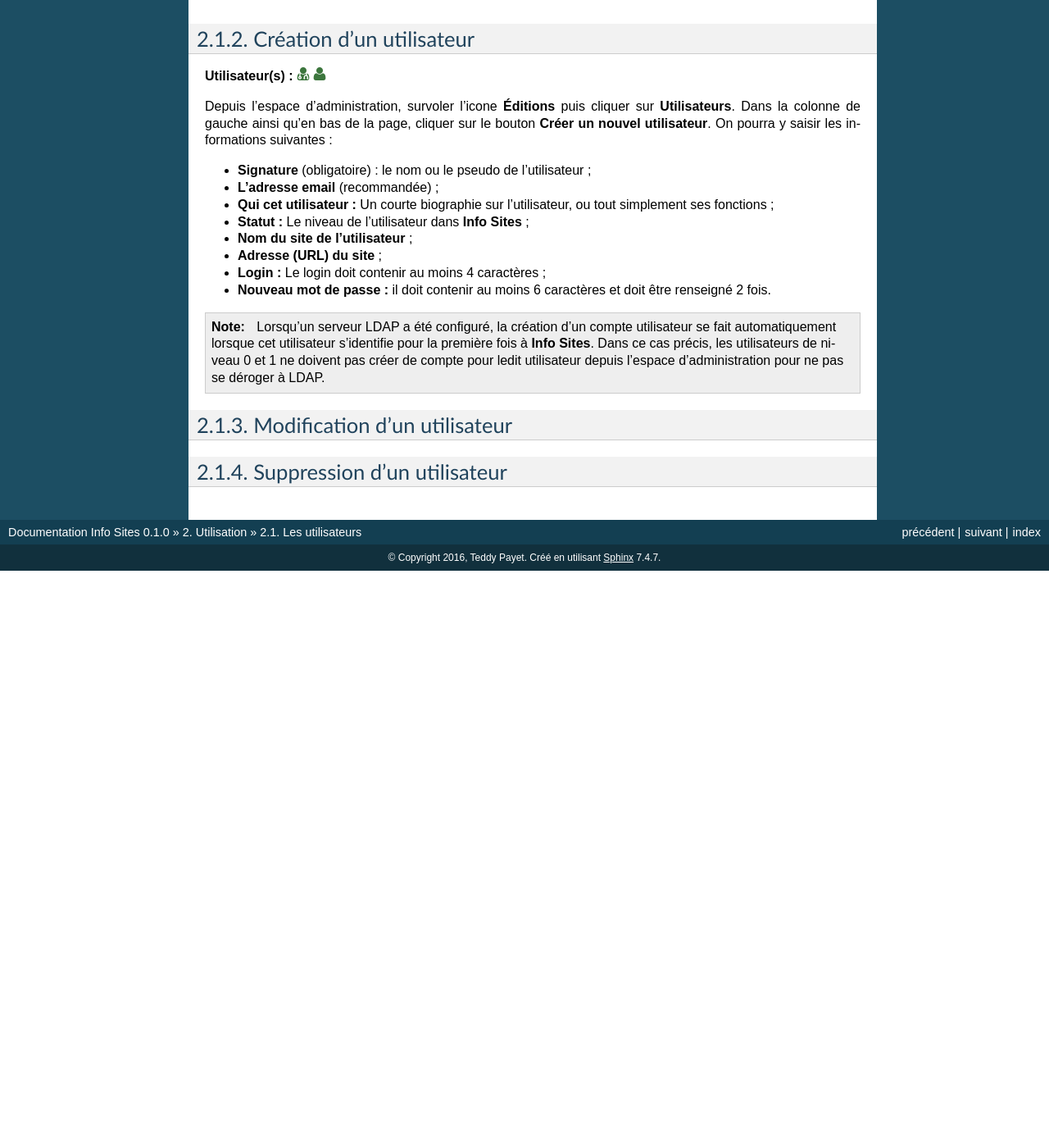
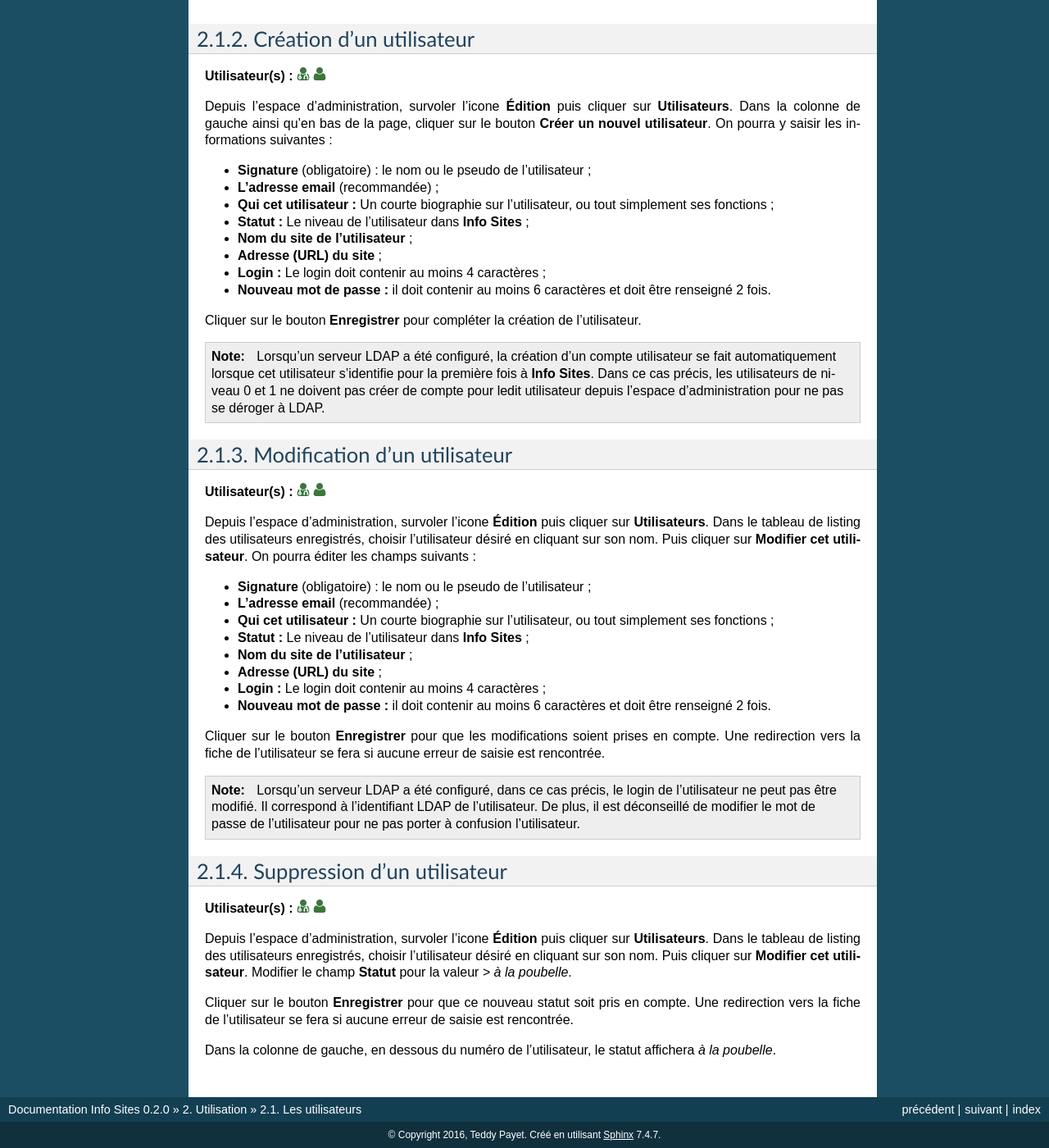
Before and after one commit to Ybbet/info_sites, a Sphinx documentation site: the page built from docs/source/utilisation/utilisateurs.rst, in a window 1280 px wide and 1400 px high, scrolled down 666 px. Shown: the whole window at 82% size. Built offline with Sphinx 7.4.7, drawn with Linux system fonts in a browser that asks for light colours; before the commit the page ends 1362 px from its top, so only the background shows below that; some of the changed text lies outside the part shown.

Commit message:
- Des apostrophes typographiques ; - Compléter la doc du CRUD des utilisateurs ; - On change de version de la documentation.

```diff
--- a/docs/source/conf.py
+++ b/docs/source/conf.py
@@ -57,9 +57,9 @@ author = u'Teddy Payet'
 # built documents.
 #
 # The short X.Y version.
-version = u'0.1.0'
+version = u'0.2'
 # The full version, including alpha/beta/rc tags.
-release = u'0.1.0'
+release = u'0.2.0'
 
 # The language for content autogenerated by Sphinx. Refer to documentation
 # for a list of supported languages.
@@ -123,7 +123,7 @@ html_theme = 'default'
 
 # The name for this set of Sphinx documents.
 # "<project> v<release> documentation" by default.
-#html_title = u'Info Sites v0.1.0'
+#html_title = u'Info Sites'
 
 # A shorter title for the navigation bar.  Default is the same as html_title.
 #html_short_title = None
--- a/docs/source/installation/download.rst
+++ b/docs/source/installation/download.rst
@@ -75,7 +75,7 @@ La nouvelle structure de répertoire sera :
    tmp/
 
 .. caution::
-   Si vous rencontrez des problèmes d'autorisation sur les répertoires dans les étapes suivantes, il faudra changer les droits sur des répertoires avec cette ligne de commande:
+   Si vous rencontrez des problèmes d'autorisation sur les répertoires dans les étapes suivantes, il faudra changer les droits sur des répertoires avec cette ligne de commande :
       .. code-block:: shell
 
          chmod -R 755 local/ tmp/ config/ IMG/ plugins/ lib/
--- a/docs/source/installation/index.rst
+++ b/docs/source/installation/index.rst
@@ -1,7 +1,7 @@
 Installation
 ============
 
-Pour installer **Info Sites**, il vous faut installer en tout premier lieu SPIP et faire une ou deux configurations pour qu'**Info Sites** puissent s'installer dans les meilleures conditions.
+Pour installer **Info Sites**, il vous faut installer en tout premier lieu SPIP et faire quelques petits régalges pour qu'**Info Sites** puissent s'installer dans les meilleures conditions.
 **Info Sites** est compatible avec SPIP 3.0 à minima.
 
 .. toctree::
--- a/docs/source/utilisation/utilisateurs.rst
+++ b/docs/source/utilisation/utilisateurs.rst
@@ -23,7 +23,7 @@ Création d’un utilisateur
 -------------------------
 **Utilisateur(s) :** |user_niv0| |user_niv1|
 
-Depuis l’espace d’administration, survoler l’icone **Éditions** puis cliquer sur **Utilisateurs**. Dans la colonne de gauche ainsi qu’en bas de la page, cliquer sur le bouton **Créer un nouvel utilisateur**. On pourra y saisir les informations suivantes :
+Depuis l’espace d’administration, survoler l’icone **Édition** puis cliquer sur **Utilisateurs**. Dans la colonne de gauche ainsi qu’en bas de la page, cliquer sur le bouton **Créer un nouvel utilisateur**. On pourra y saisir les informations suivantes :
 
 - **Signature** (obligatoire) : le nom ou le pseudo de l’utilisateur ;
 - **L’adresse email** (recommandée) ;
@@ -34,16 +34,43 @@ Depuis l’espace d’administration, survoler l’icone **Éditions** puis cliq
 - **Login :** Le login doit contenir au moins 4 caractères ;
 - **Nouveau mot de passe :** il doit contenir au moins 6 caractères et doit être renseigné 2 fois.
 
+Cliquer sur le bouton **Enregistrer** pour compléter la création de l’utilisateur.
+
 .. note::
    Lorsqu’un serveur LDAP a été configuré, la création d’un compte utilisateur se fait automatiquement lorsque cet utilisateur s’identifie pour la première fois à **Info Sites**. Dans ce cas précis, les utilisateurs de niveau 0 et 1 ne doivent pas créer de compte pour ledit utilisateur depuis l’espace d’administration pour ne pas se déroger à LDAP.
 
 
 Modification d’un utilisateur
 -----------------------------
+**Utilisateur(s) :** |user_niv0| |user_niv1|
+
+Depuis l’espace d’administration, survoler l’icone **Édition** puis cliquer sur **Utilisateurs**. Dans le tableau de listing des utilisateurs enregistrés, choisir l’utilisateur désiré en cliquant sur son nom. Puis cliquer sur **Modifier cet utilisateur**. On pourra éditer les champs suivants :
+
+- **Signature** (obligatoire) : le nom ou le pseudo de l’utilisateur ;
+- **L’adresse email** (recommandée) ;
+- **Qui cet utilisateur :** Un courte biographie sur l’utilisateur, ou tout simplement ses fonctions ;
+- **Statut :** Le niveau de l’utilisateur dans **Info Sites** ;
+- **Nom du site de l’utilisateur** ;
+- **Adresse (URL) du site** ;
+- **Login :** Le login doit contenir au moins 4 caractères ;
+- **Nouveau mot de passe :** il doit contenir au moins 6 caractères et doit être renseigné 2 fois.
+
+Cliquer sur le bouton **Enregistrer** pour que les modifications soient prises en compte. Une redirection vers la fiche de l’utilisateur se fera si aucune erreur de saisie est rencontrée.
+
+.. note::
+   Lorsqu’un serveur LDAP a été configuré, dans ce cas précis, le login de l’utilisateur ne peut pas être modifié. Il correspond à l'identifiant LDAP de l’utilisateur. De plus, il est déconseillé de modifier le mot de passe de l’utilisateur pour ne pas porter à confusion l’utilisateur.
+
+
 
 Suppression d’un utilisateur
 ----------------------------
+**Utilisateur(s) :** |user_niv0| |user_niv1|
 
+Depuis l’espace d’administration, survoler l’icone **Édition** puis cliquer sur **Utilisateurs**. Dans le tableau de listing des utilisateurs enregistrés, choisir l’utilisateur désiré en cliquant sur son nom. Puis cliquer sur **Modifier cet utilisateur**. Modifier le champ **Statut** pour la valeur *> à la poubelle*.
+
+Cliquer sur le bouton **Enregistrer** pour que ce nouveau statut soit pris en compte. Une redirection vers la fiche de l’utilisateur se fera si aucune erreur de saisie est rencontrée.
+
+Dans la colonne de gauche, en dessous du numéro de l’utilisateur, le statut affichera *à la poubelle*.
 
 .. |user_niv3| image:: ../_static/user_niv3-16.png
 .. |user_niv2| image:: ../_static/user_niv2-16.png
```
Also changed, not shown: other parts of docs/source/installation/download.rst (+1 -1 lines), docs/source/installation/config.rst (+17 -11 lines).
